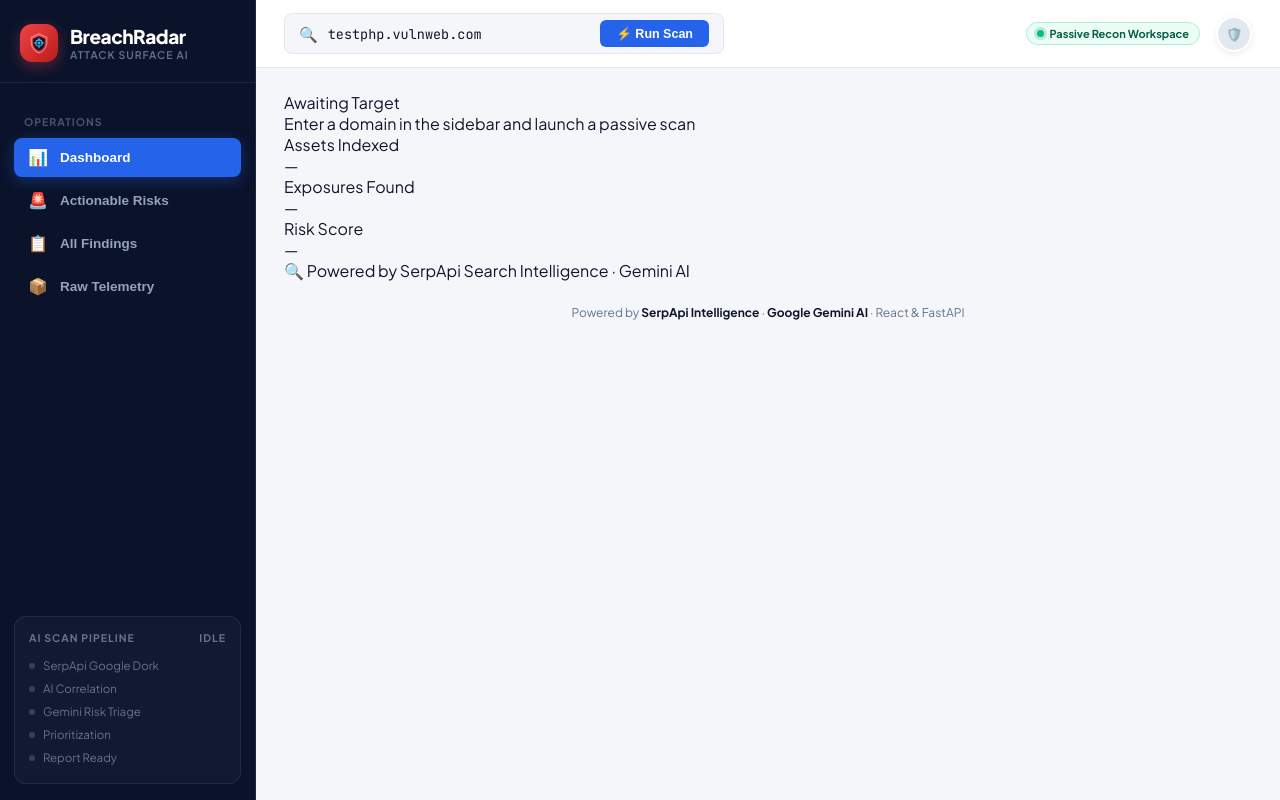
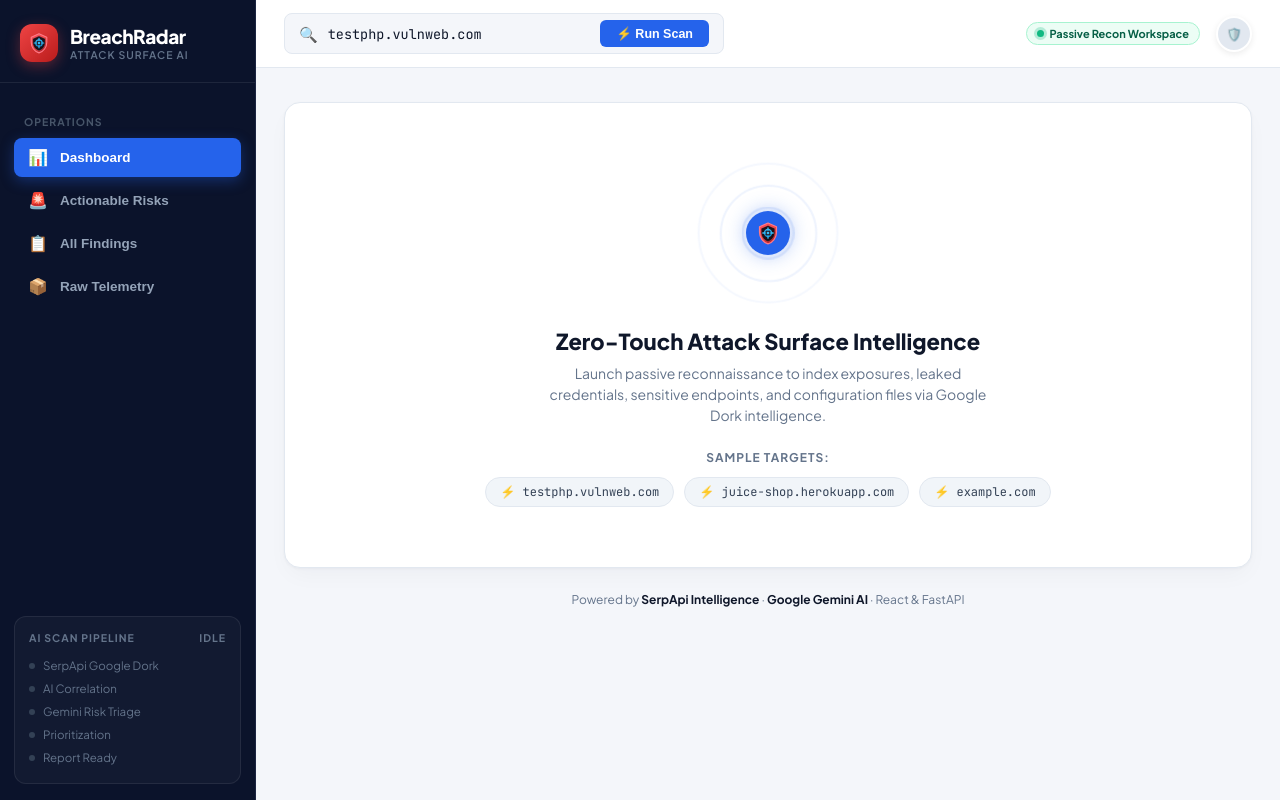
Before and after one commit to pie-script/breachradar, a React (Vite) app in the folder frontend/: page / in a window 1280 px wide. Built offline with nearby package versions, Linux system fonts and the light colour scheme; no server answers.

Commit message:
feat: add KpiRow and IdleState UI components for dashboard metrics and idle state

```diff
--- a/frontend/src/components/IdleState.jsx
+++ b/frontend/src/components/IdleState.jsx
@@ -1,30 +1,43 @@
-export default function IdleState() {
+import DefenderShield from './DefenderShield.jsx'
+
+export default function IdleState({ onSelectTarget }) {
+  const suggestions = [
+    'testphp.vulnweb.com',
+    'juice-shop.herokuapp.com',
+    'example.com',
+  ]
+
   return (
-    <div className="radar-wrap">
-      <div className="radar-container">
-        <div className="radar-ring r1" />
-        <div className="radar-ring r2" />
-        <div className="radar-ring r3" />
-        <div className="radar-center" />
-        <div className="radar-sweep" />
-      </div>
-      <div className="radar-label">Awaiting Target</div>
-      <div className="radar-sublabel">Enter a domain in the sidebar and launch a passive scan</div>
-      <div className="ghost-grid">
-        <div className="ghost-card">
-          <div className="ghost-label">Assets Indexed</div>
-          <div className="ghost-value">—</div>
-        </div>
-        <div className="ghost-card">
-          <div className="ghost-label">Exposures Found</div>
-          <div className="ghost-value">—</div>
-        </div>
-        <div className="ghost-card">
-          <div className="ghost-label">Risk Score</div>
-          <div className="ghost-value">—</div>
+    <div className="idle-container">
+      <div className="idle-radar-box">
+        <div className="idle-radar-ring ring-outer" />
+        <div className="idle-radar-ring ring-mid" />
+        <div className="idle-radar-ring ring-inner" />
+        <div className="idle-core-icon">
+          <DefenderShield size={24} glow={false} />
         </div>
       </div>
-      <div className="serpapi-badge">🔍 Powered by SerpApi Search Intelligence · Gemini AI</div>
+
+      <h2 className="idle-title">Zero-Touch Attack Surface Intelligence</h2>
+      <p className="idle-desc">
+        Launch passive reconnaissance to index exposures, leaked credentials, sensitive endpoints, and configuration files via Google Dork intelligence.
+      </p>
+
+      <div style={{ marginBottom: '12px', fontSize: '12px', fontWeight: 700, color: '#64748b', textTransform: 'uppercase', letterSpacing: '1px' }}>
+        Sample Targets:
+      </div>
+      <div className="quick-targets">
+        {suggestions.map((target) => (
+          <button
+            key={target}
+            type="button"
+            className="target-pill"
+            onClick={() => onSelectTarget(target)}
+          >
+            ⚡ {target}
+          </button>
+        ))}
+      </div>
     </div>
   )
 }
```
